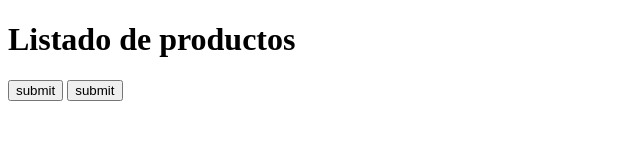
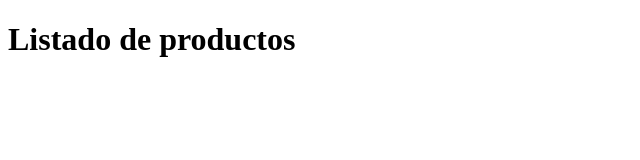
Before and after one commit to nikhd02/workshop, a plain HTML site: page Day5/Async.js/index.html in a window 1280 px wide. Shown: the whole page, without its empty margins (0-640 px from the left). Drawn offline with Linux system fonts and the light colour scheme.

Commit message:
Update index.html

```diff
--- a/Day5/Async.js/index.html
+++ b/Day5/Async.js/index.html
@@ -8,8 +8,8 @@
 <body>
 
     <h1>Listado de productos</h1>
-    <button onclick="printPretty()">submit</button>
-    <button id="btn">submit</button>
+    <!-- <button onclick="printPretty()">submit</button>
+    <button id="btn">submit</button> -->
 
 
     <script src="script.js"></script>
```
